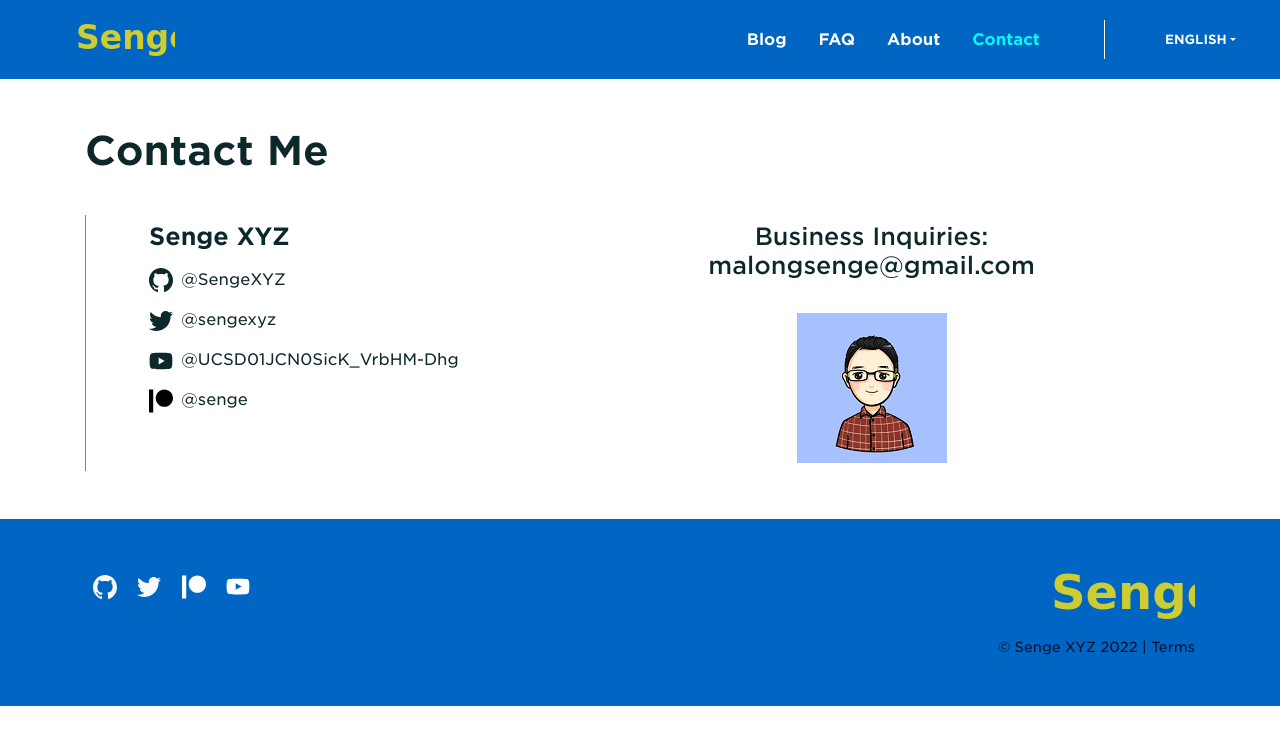
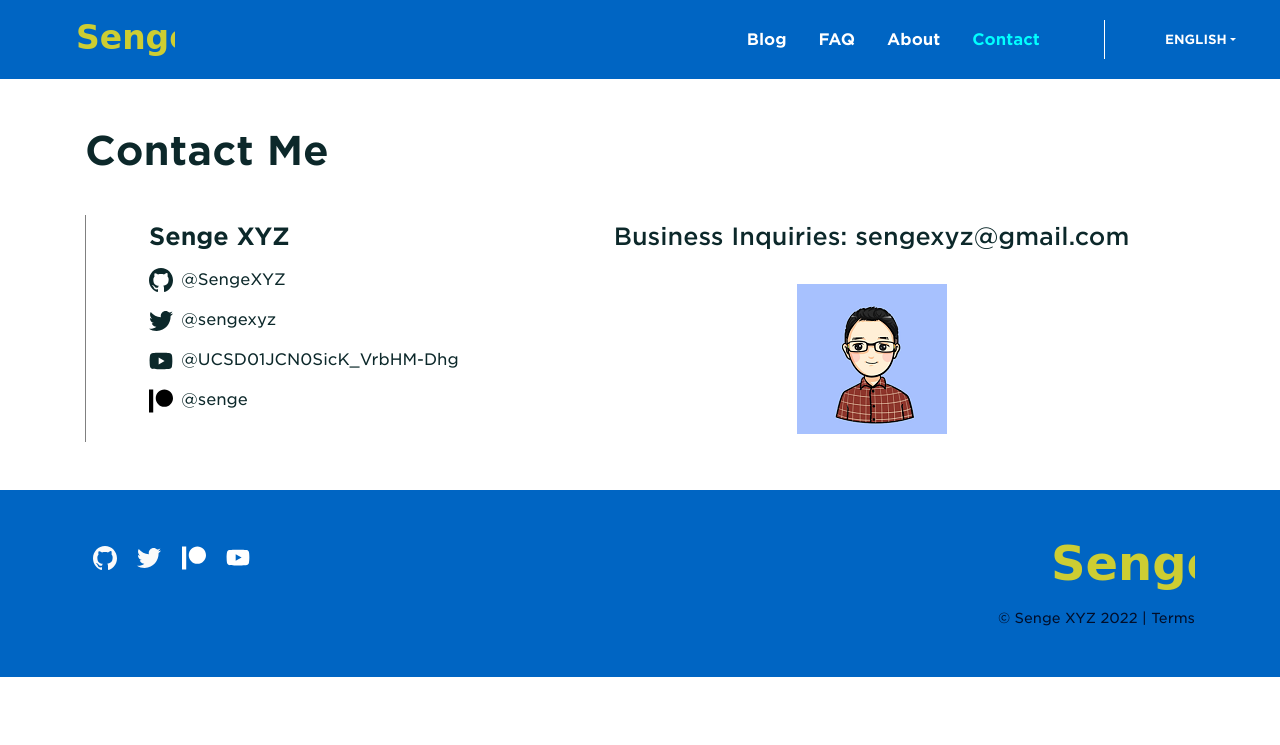
Before and after one commit to sengexyz/senge-xyz.github.io, a Jekyll site: the page built from contact/index.md, in a window 1280 px wide. Shown: the top 745 px of the page. Built offline with Jekyll 4.4.1, drawn with Linux system fonts in a browser that asks for light colours.

Commit message:
update email address;

```diff
--- a/_data/contact.yml
+++ b/_data/contact.yml
@@ -1,7 +1,7 @@
 name: Senge XYZ
 
 # official company email (if specified, will be displayed in footer and other places)
-email: malongsenge@gmail.com
+email: sengexyz@gmail.com
 
 # social media profiles (if specified, will be displayed in footer and used for SEO)
 twitter_username: sengexyz
--- a/_data/strings.yml
+++ b/_data/strings.yml
@@ -14,7 +14,7 @@ en: # English
 
     Friends and fans who are familiar with Senge’s [YouTube channel](https://www.youtube.com/channel/UCSD01JCN0SicK_VrbHM-Dhg) and videos know that Senge not only develops software products, but also has great interest and knowledge in the technology, products, and market of blockchain cryptocurrencies. I have not only mined/farmed the most difficult crypto, has launched the most technical blockchain mainnet on July 2021, and has also developed exchange big data monitoring programs that are extremely helpful for my crypto trading. At present, this set of procedures helps Senge make the best investment decisions every day. Meanwhile, Senge likes sharing experience and updating the videos on the YouTube channel, which help the friends and fans prevent losing wealth and gain more profits from the crypto market.
 
-    Senge is a software engineer with nearly 20 years of experience, good at enterprise software engineering and development, proficient in various types of programming languages, and has deep attainments and understanding of applied mathematics, physics, and engineering disciplines. Senge also provides technical consulting services. If you have any software needs or collaboration intentions, please feel free to contact me via [email](mailto:malongsenge@gmail.com).
+    Senge is a software engineer with nearly 20 years of experience, good at enterprise software engineering and development, proficient in various types of programming languages, and has deep attainments and understanding of applied mathematics, physics, and engineering disciplines. Senge also provides technical consulting services. If you have any software needs or collaboration intentions, please feel free to contact me via [email](mailto:sengexyz@gmail.com).
 
     The content of this website and Senge's statements do not constitute any cryptocurrency investment advice.
 
--- a/_layouts/contact.html
+++ b/_layouts/contact.html
@@ -43,7 +43,7 @@ layout: default
             </div>
             <div class="col-lg-7 mt-3 mt-lg-0">
                 <div class="details-box text-lg-center">
-                  <h4>{{ strings.contact_business_inquiries }}: <a href='mailto: malongsenge@gmail.com'>malongsenge@gmail.com</a></h4>
+                  <h4>{{ strings.contact_business_inquiries }}: <a href='mailto: sengexyz@gmail.com'>sengexyz@gmail.com</a></h4>
                   <br>
                   <img src="/mstile-150x150.png" alt="Senge Icon">
                   <br>
```
